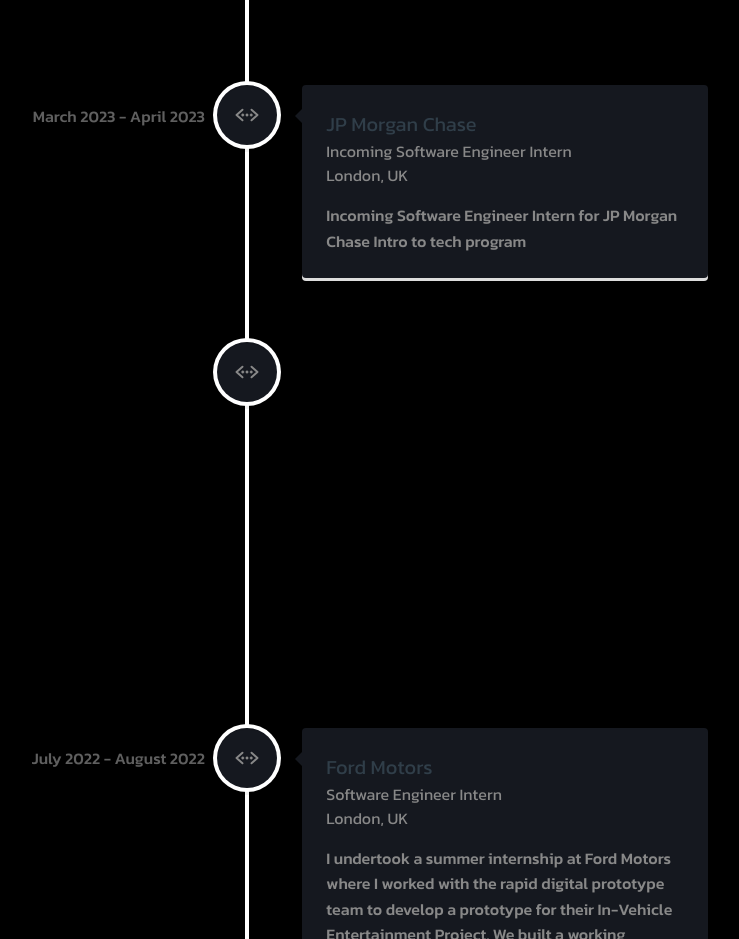
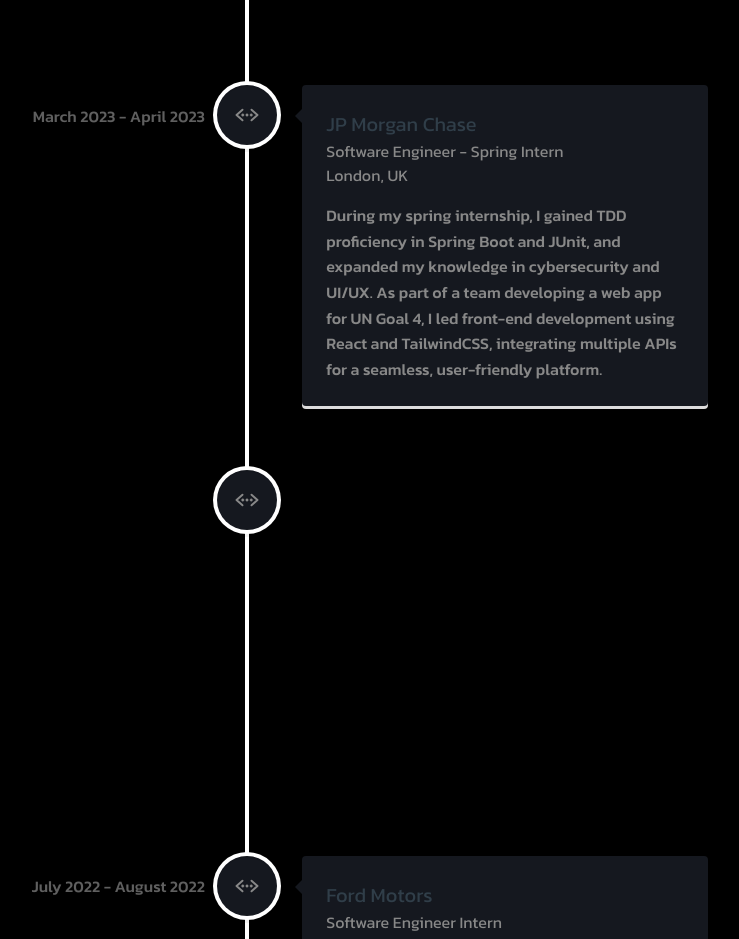
Before and after one commit to Osireg17/portfolio-v2, a React (Create React App) app: page / in a window 1280 px wide. Shown: the part 1700-2639 px from the top of the page, without its empty margins (393-1132 px from the left). Built offline with nearby package versions, Linux system fonts and the light colour scheme.

Commit message:
Made some edits to the experience section, and added my updated cv

```diff
--- a/src/App.tsx
+++ b/src/App.tsx
@@ -14,8 +14,6 @@
 
 
 function App() {
-
-
 
   const [isActive, setIsActive] = useState(false)
   return (
--- a/src/data.tsx
+++ b/src/data.tsx
@@ -32,10 +32,10 @@
       date: "March 2023 - April 2023",
       iconsSrc: <IoCodeWorking />,
       company: "JP Morgan Chase",
-      title: "Incoming Software Engineer Intern",
+      title: "Software Engineer - Spring Intern",
       location: "London, UK",
       description:
-        "Incoming Software Engineer Intern for JP Morgan Chase Intro to tech program",
+        "During my spring internship, I gained TDD proficiency in Spring Boot and JUnit, and expanded my knowledge in cybersecurity and UI/UX. As part of a team developing a web app for UN Goal 4, I led front-end development using React and TailwindCSS, integrating multiple APIs for a seamless, user-friendly platform.",
 
     },
     {
```
Also changed, not shown: 1 other file (tests, documents, lock files or other folders).
